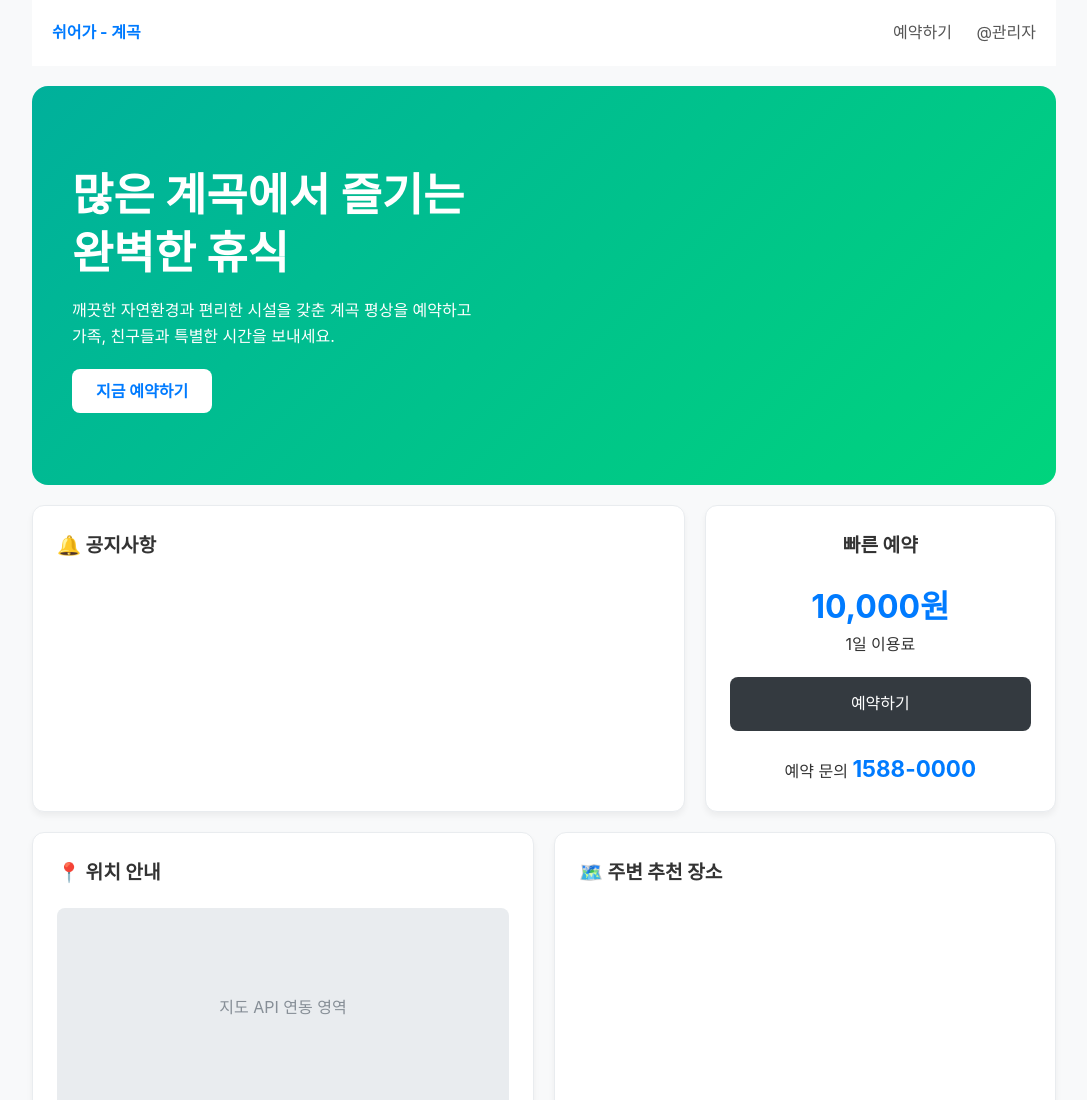
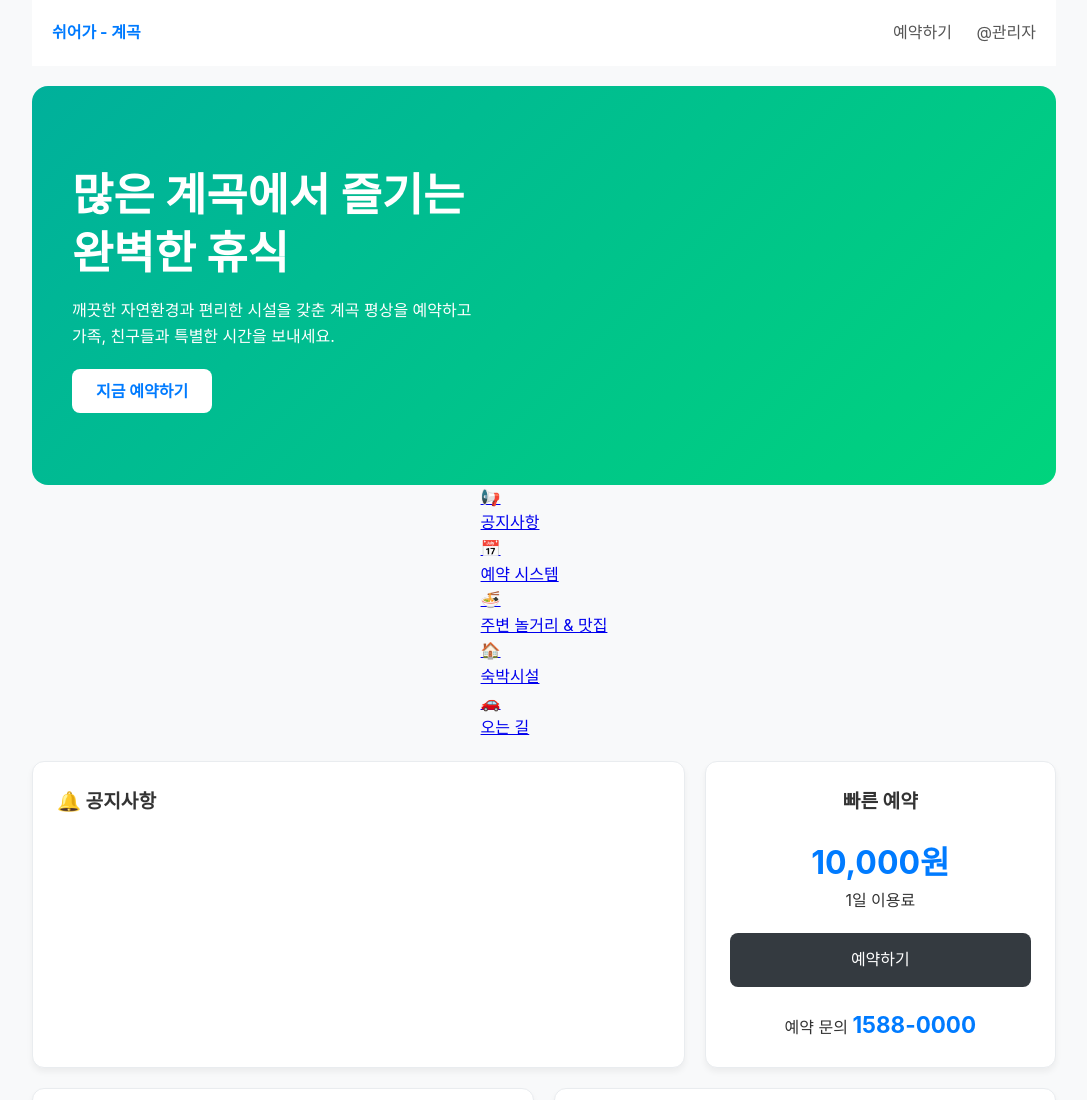
Before and after one commit to sanghun0002/-, a plain HTML site: page index.html in a window 1280 px wide. Shown: the top 1100 px of the page, without its empty margins (96-1183 px from the left). Drawn offline with Linux system fonts and the light colour scheme.

Commit message:
웹사이트 내용 추가

```diff
--- a/index.html
+++ b/index.html
@@ -12,7 +12,8 @@
         <div class="logo">쉬어가 - 계곡</div>
         <nav class="top-nav">
             <a href="booking.html">예약하기</a>
-            <a href="admin.html">@관리자</a> </nav>
+            <a href="admin.html">@관리자</a>
+        </nav>
     </header>
 
     <main class="hero-section">
@@ -21,6 +22,28 @@
         <a href="booking.html" class="cta-button">지금 예약하기</a>
     </main>
 
+    <section class="shortcuts">
+        <a href="notice.html" class="shortcut-item">
+            <div class="icon">📢</div>
+            <div>공지사항</div>
+        </a>
+        <a href="booking.html" class="shortcut-item">
+            <div class="icon">📅</div>
+            <div>예약 시스템</div>
+        </a>
+        <a href="local.html" class="shortcut-item">
+            <div class="icon">🍜</div>
+            <div>주변 놀거리 & 맛집</div>
+        </a>
+         <a href="lodging.html" class="shortcut-item">
+            <div class="icon">🏠</div>
+            <div>숙박시설</div>
+        </a>
+        <a href="directions.html" class="shortcut-item">
+            <div class="icon">🚗</div>
+            <div>오는 길</div>
+        </a>
+    </section>
     <section class="info-section">
         <div class="notice-card">
             <h3>🔔 공지사항</h3>
```
